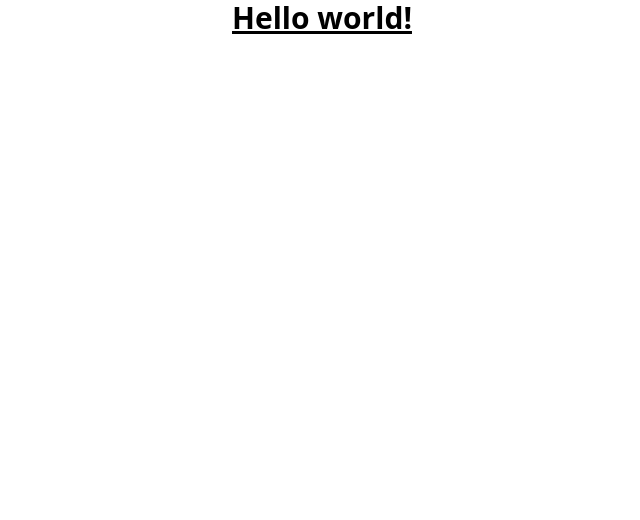
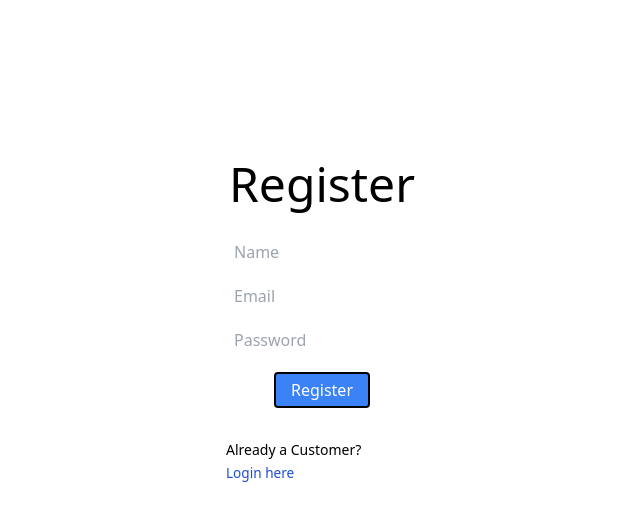
Before and after one commit to Skysparko/sparko-ecom, a React (Vite) app in the folder client/: page /register in a window 1280 px wide. Shown: the top 520 px of the page, without its empty margins (318-958 px from the left). Built offline with nearby package versions, Linux system fonts and the light colour scheme.

Commit message:
Authentication-test ui completed

```diff
--- a/client/index.html
+++ b/client/index.html
@@ -4,9 +4,9 @@
     <meta charset="UTF-8" />
     <link rel="icon" type="image/svg+xml" href="/vite.svg" />
     <meta name="viewport" content="width=device-width, initial-scale=1.0" />
-    <title>React+TS+Tailwind</title>
+    <title>sparko-ecom</title>
   </head>
-  <body>
+  <body bgcolor="white">
     <div id="root"></div>
     <script type="module" src="/src/main.tsx"></script>
   </body>
--- a/client/package.json
+++ b/client/package.json
@@ -4,7 +4,7 @@
   "version": "0.0.0",
   "type": "module",
   "scripts": {
-    "dev": "vite",
+    "dev": "vite --host --port 3000",
     "build": "tsc && vite build",
     "preview": "vite preview"
   },
--- a/client/src/App.tsx
+++ b/client/src/App.tsx
@@ -1,9 +1,26 @@
+import {
+  createBrowserRouter,
+  createRoutesFromElements,
+  Route,
+  RouterProvider,
+} from "react-router-dom";
 import "./App.css";
+import Home from "./pages/Home";
+import Login from "./components/Login";
+import Register from "./components/Register";
+
+const router = createBrowserRouter(
+  createRoutesFromElements(
+    <Route path="/">
+      <Route index element={<Home />} />
+      <Route path="login" element={<Login />} />
+      <Route path="register" element={<Register />} />
+    </Route>
+  )
+);
 
 function App() {
-  return (
-    <h1 className="text-center text-3xl font-bold underline">Hello world!</h1>
-  );
+  return <RouterProvider router={router} />;
 }
 
 export default App;
--- /dev/null
+++ b/client/src/components/Login.tsx
@@ -0,0 +1,34 @@
+import React from "react";
+import { Link } from "react-router-dom";
+
+export default function Login() {
+  return (
+    <div className="m-auto w-48 ">
+      <h1 className="mt-40 mb-8 text-center text-5xl font-medium">Login</h1>
+      <form method="post" className="m-auto flex w-48 flex-col gap-5">
+        <input type="email" name="email" placeholder="Email" className="px-2" />
+        <input
+          type="password"
+          name="password"
+          placeholder="Password"
+          className="px-2"
+        />
+
+        <button
+          type="submit"
+          className="m-auto w-20 rounded border-2 border-black bg-blue-500 py-1 px-3 text-white"
+        >
+          Login
+        </button>
+      </form>
+      <h3 className="mt-4  cursor-pointer text-right text-xs text-blue-700">
+        forgot password?
+      </h3>
+
+      <h4 className="mt-8 text-sm">New Customer?</h4>
+      <Link to="/register" className="text-[0.85rem] text-blue-700">
+        Register here
+      </Link>
+    </div>
+  );
+}
--- /dev/null
+++ b/client/src/components/Register.tsx
@@ -0,0 +1,32 @@
+import React from "react";
+import { Link } from "react-router-dom";
+
+export default function Register() {
+  return (
+    <div className="m-auto w-48 ">
+      <h1 className="mt-40 mb-8 text-center text-5xl font-medium">Register</h1>
+      <form method="post" className="m-auto flex w-48 flex-col gap-5">
+        <input type="text" name="name" placeholder="Name" className="px-2" />
+        <input type="email" name="email" placeholder="Email" className="px-2" />
+        <input
+          type="password"
+          name="password"
+          placeholder="Password"
+          className="px-2"
+        />
+
+        <button
+          type="submit"
+          className="m-auto w-24 rounded border-2 border-black bg-blue-500 py-1 px-3 text-white"
+        >
+          Register
+        </button>
+      </form>
+
+      <h4 className="mt-8 text-sm">Already a Customer?</h4>
+      <Link to="/login" className="text-[0.85rem] text-blue-700">
+        Login here
+      </Link>
+    </div>
+  );
+}
--- /dev/null
+++ b/client/src/pages/Home.tsx
@@ -0,0 +1,15 @@
+import React from "react";
+import { Link } from "react-router-dom";
+
+export default function Home() {
+  return (
+    <div className="py-[100%] text-center ">
+      <Link
+        to="/login"
+        className="rounded border-2 border-black bg-blue-500 py-1 px-3 text-2xl  text-white"
+      >
+        Login
+      </Link>
+    </div>
+  );
+}
```
